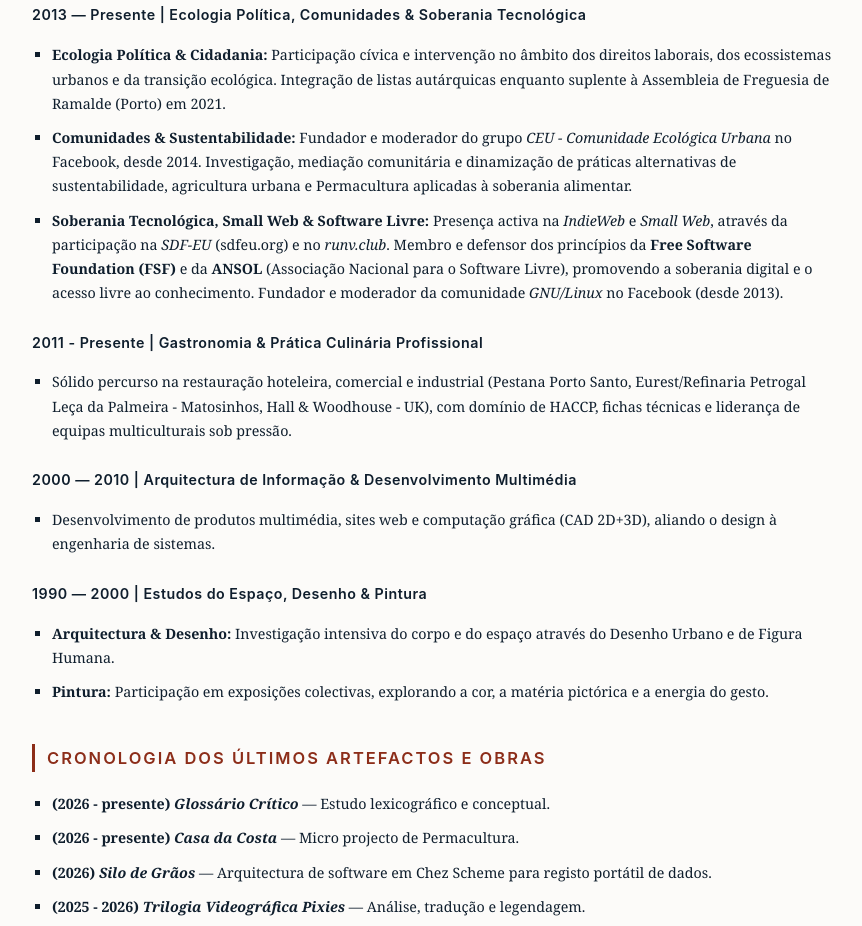
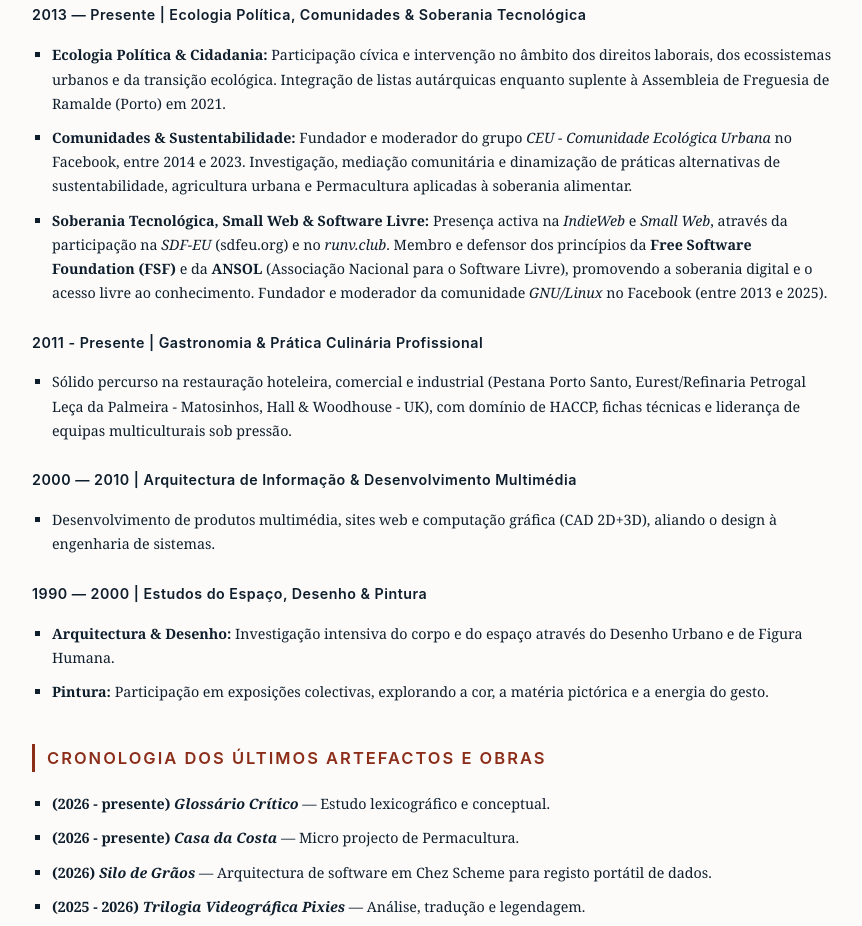
Before and after one commit to pjfcl/portal, a plain HTML site: page CV.html in a window 1280 px wide. Shown: the part 1235-2161 px from the top of the page, without its empty margins (208-1070 px from the left). Drawn offline with nearby package versions, Linux system fonts and the light colour scheme.

Commit message:
Atualizar o CV.html

```diff
--- a/CV.html
+++ b/CV.html
@@ -183,8 +183,8 @@
             <h3>2013 — Presente | Ecologia Política, Comunidades & Soberania Tecnológica</h3>
             <ul>
                 <li><strong>Ecologia Política & Cidadania:</strong> Participação cívica e intervenção no âmbito dos direitos laborais, dos ecossistemas urbanos e da transição ecológica. Integração de listas autárquicas enquanto suplente à Assembleia de Freguesia de Ramalde (Porto) em 2021.</li>
-                <li><strong>Comunidades & Sustentabilidade:</strong> Fundador e moderador do grupo <em>CEU - Comunidade Ecológica Urbana</em> no Facebook, desde 2014. Investigação, mediação comunitária e dinamização de práticas alternativas de sustentabilidade, agricultura urbana e Permacultura aplicadas à soberania alimentar.</li>
-                <li><strong>Soberania Tecnológica, Small Web & Software Livre:</strong> Presença activa na <em>IndieWeb</em> e <em>Small Web</em>, através da participação na <em>SDF-EU</em> (sdfeu.org) e no <em>runv.club</em>. Membro e defensor dos princípios da <strong>Free Software Foundation (FSF)</strong> e da <strong>ANSOL</strong> (Associação Nacional para o Software Livre), promovendo a soberania digital e o acesso livre ao conhecimento. Fundador e moderador da comunidade <em>GNU/Linux</em> no Facebook (desde 2013). </li>
+                <li><strong>Comunidades & Sustentabilidade:</strong> Fundador e moderador do grupo <em>CEU - Comunidade Ecológica Urbana</em> no Facebook, entre 2014 e 2023. Investigação, mediação comunitária e dinamização de práticas alternativas de sustentabilidade, agricultura urbana e Permacultura aplicadas à soberania alimentar.</li>
+                <li><strong>Soberania Tecnológica, Small Web & Software Livre:</strong> Presença activa na <em>IndieWeb</em> e <em>Small Web</em>, através da participação na <em>SDF-EU</em> (sdfeu.org) e no <em>runv.club</em>. Membro e defensor dos princípios da <strong>Free Software Foundation (FSF)</strong> e da <strong>ANSOL</strong> (Associação Nacional para o Software Livre), promovendo a soberania digital e o acesso livre ao conhecimento. Fundador e moderador da comunidade <em>GNU/Linux</em> no Facebook (entre 2013 e 2025). </li>
             </ul>
 
             <h3>2011 - Presente | Gastronomia & Prática Culinária Profissional</h3>
```
